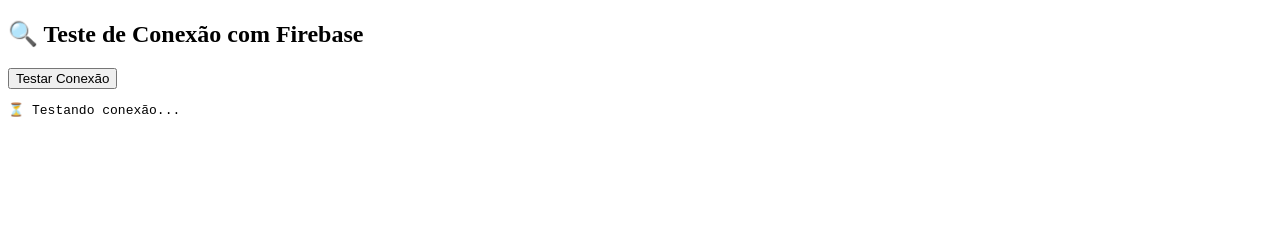
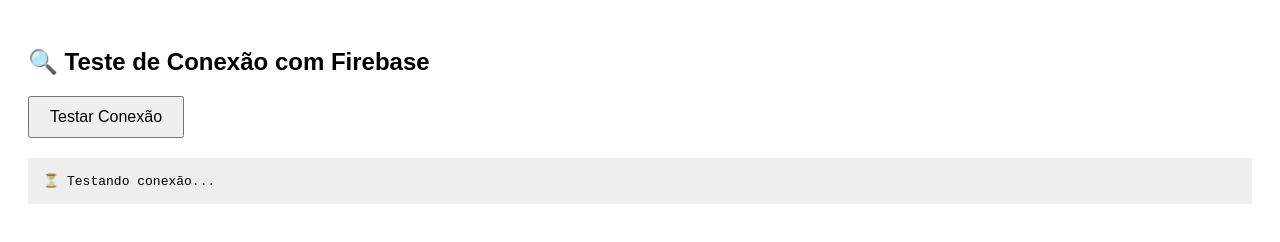
Before and after one commit to suportekau/sistema-controledespesasfuncionario, a plain HTML site: page testefirebase.html in a window 1280 px wide. Both pictures are taken after a click on the button "Testar Conexão". Drawn offline with Linux system fonts and the light colour scheme; no server answers.

Commit message:
Update testefirebase.html

```diff
--- a/testefirebase.html
+++ b/testefirebase.html
@@ -3,47 +3,48 @@
 <head>
 <meta charset="UTF-8" />
 <meta name="viewport" content="width=device-width, initial-scale=1" />
-<title>Teste Firebase</title>
+<title>Teste Firebase - Controle de Gastos</title>
 </head>
-<body>
+<body style="font-family: Arial; padding: 20px;">
 <h2>🔍 Teste de Conexão com Firebase</h2>
-<button id="btnTestar">Testar Conexão</button>
-<pre id="saida"></pre>
+<button id="btnTestar" style="padding:10px 20px; font-size:16px;">Testar Conexão</button>
+<pre id="saida" style="background:#eee; padding:15px; margin-top:20px;"></pre>
 
 <script type="module">
 import { initializeApp } from "https://www.gstatic.com/firebasejs/10.13.1/firebase-app.js";
 import { getDatabase, ref, push, set, onValue } from "https://www.gstatic.com/firebasejs/10.13.1/firebase-database.js";
 
-// ⚙️ Configuração (a mesma do seu projeto)
+// ⚙️ Configuração do seu projeto Firebase
 const firebaseConfig = {
-  apiKey: "AIzaSyDH9MG50ynnt4SiXGAFymBH9nXmBqLwTtU",
-  authDomain: "funcionarios-7c778.firebaseapp.com",
-  databaseURL: "https://funcionarios-7c778-default-rtdb.firebaseio.com",
-  projectId: "funcionarios-7c778",
-  storageBucket: "funcionarios-7c778.firebasestorage.app",
-  messagingSenderId: "632364021109",
-  appId: "1:632364021109:web:a5db2bd2c794c4368b4f3c"
+  apiKey: "AIzaSyAcKFGAxlaSR1oRCHdZQrdK50VH_tb18w0",
+  authDomain: "controledegastos-b32ac.firebaseapp.com",
+  databaseURL: "https://controledegastos-b32ac-default-rtdb.firebaseio.com",
+  projectId: "controledegastos-b32ac",
+  storageBucket: "controledegastos-b32ac.firebasestorage.app",
+  messagingSenderId: "528495650715",
+  appId: "1:528495650715:web:523fb3c214188aa0a8233e"
 };
 
-// 🚀 Inicializa
+// 🚀 Inicializa Firebase
 const app = initializeApp(firebaseConfig);
 const db = getDatabase(app);
 
-// 🔹 Botão de teste
+// 🔹 Testar Conexão
 document.getElementById("btnTestar").addEventListener("click", async () => {
   const saida = document.getElementById("saida");
   saida.textContent = "⏳ Testando conexão...";
 
   try {
-    // Adiciona um dado teste no Firebase
     const refTeste = ref(db, "testes");
     const novo = push(refTeste);
-    await set(novo, { mensagem: "Conexão bem-sucedida!", data: new Date().toISOString() });
+    await set(novo, {
+      mensagem: "Conexão bem-sucedida!",
+      data: new Date().toLocaleString()
+    });
 
-    // Lê os dados de volta
     onValue(refTeste, (snapshot) => {
       const dados = snapshot.val();
-      saida.textContent = "✅ Conectado ao Firebase!\n\nDados lidos:\n" + JSON.stringify(dados, null, 2);
+      saida.textContent = "✅ Conectado ao Firebase!\n\n" + JSON.stringify(dados, null, 2);
     });
   } catch (erro) {
     saida.textContent = "❌ Erro ao conectar: " + erro.message;
```
